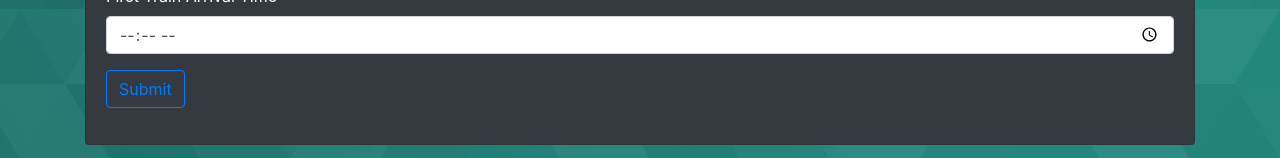
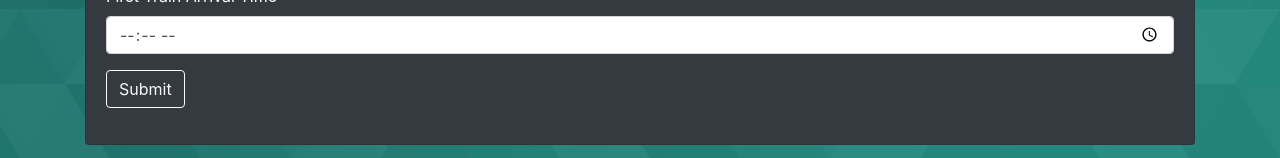
Before and after one commit to jacksonopp/trainTime, a plain HTML site: page index.html in a window 1280 px wide. Shown: the part 791-949 px from the top of the page. Drawn offline with nearby package versions, Linux system fonts and the light colour scheme.

Commit message:
changed button color

```diff
--- a/index.html
+++ b/index.html
@@ -95,7 +95,7 @@
                                 <input type="time" class="form-control" id="first-train-time">
                             </div>
                             <span class="text-right">
-                                <button type="button" class="btn btn-outline-primary" id="submitButton">Submit</button>
+                                <button type="button" class="btn btn-outline-light" id="submitButton">Submit</button>
                             </span>
                         </form>
                     </div>
```
